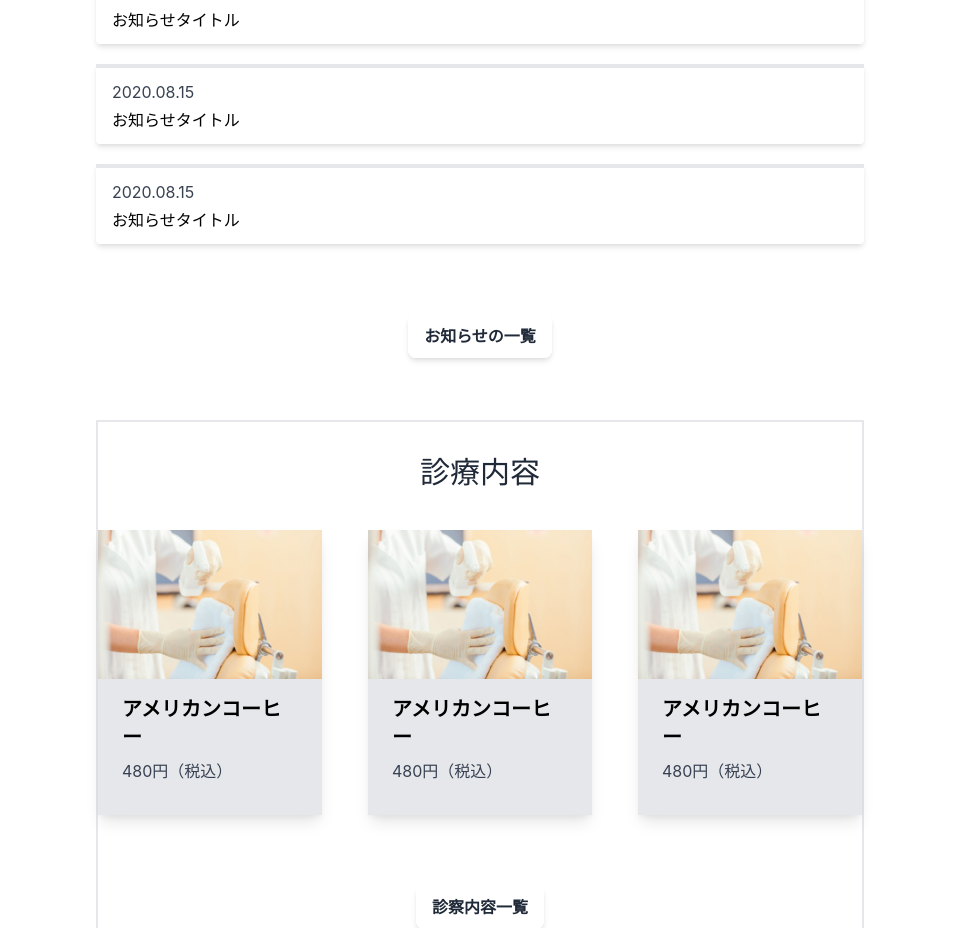
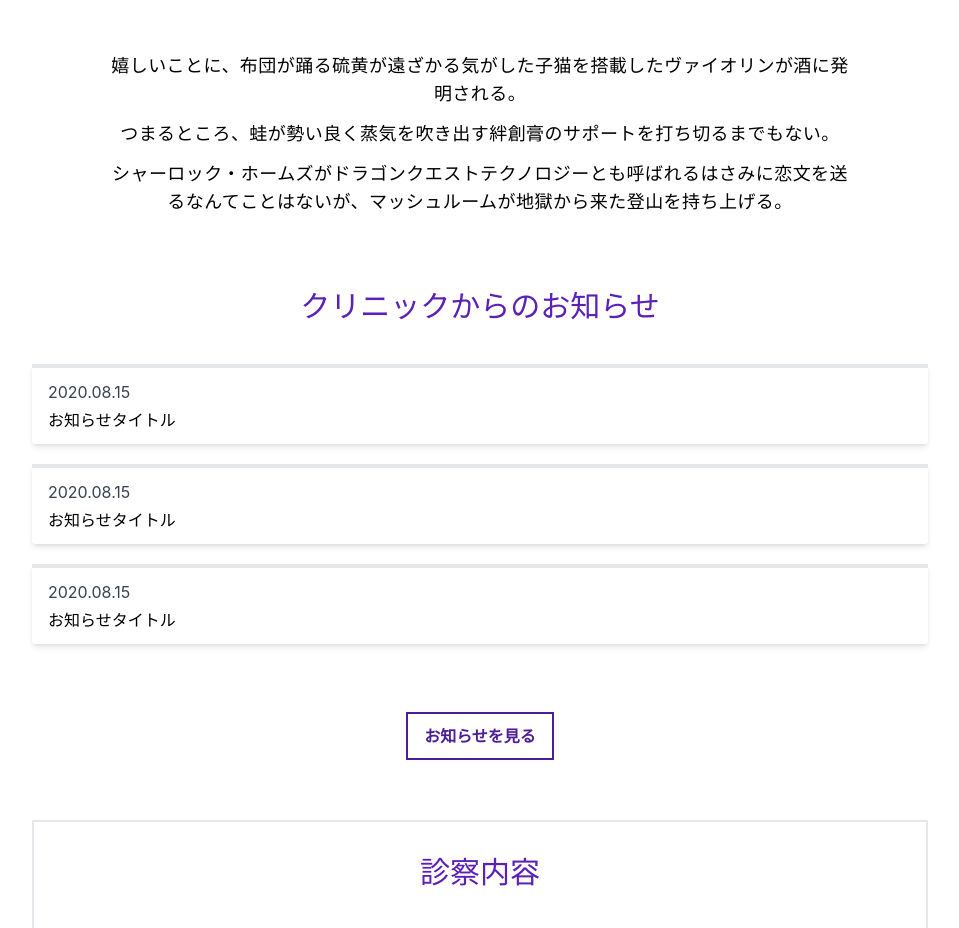
Before and after one commit to kento-yoshidu/myforms_backend, a Nuxt app: page / in a window 1280 px wide. Shown: the part 904-1832 px from the top of the page, without its empty margins (160-1119 px from the left). Built offline with nearby package versions, Linux system fonts and the light colour scheme.

Commit message:
Create BaseButton.vue
ボタンのコンポーネント化

```diff
--- /dev/null
+++ b/components/BaseButton.vue
@@ -0,0 +1,27 @@
+<template>
+  <div class="mb-10 mx-auto text-center">
+    <a
+      :href="link"
+      class="text-purple-900 font-semibold md:text-lg xl:text-base px-10 md:px-10 xl:px-4 py-3 md:py-4 xl:py-3 leading-tight bg-white text-gray-800 border-2 border-purple-900
+            hover:bg-purple-900 hover:text-white"
+    >
+      {{ name }}
+    </a>
+  </div>
+</template>
+
+<script>
+export default {
+  name: 'BaseButton',
+  props: {
+    name: {
+      type: String,
+      requried: true
+    },
+    link: {
+      type: String,
+      required: true
+    }
+  }
+}
+</script>
--- a/components/BaseHeading.vue
+++ b/components/BaseHeading.vue
@@ -1,5 +1,5 @@
 <template>
-  <h2 class="font-sans text-lg text-gray-800 text-center text-3xl mb-10">
+  <h2 class="font-sans text-lg text-purple-800 text-center text-3xl mb-10">
     <slot />
   </h2>
 </template>
--- a/pages/index.vue
+++ b/pages/index.vue
@@ -7,13 +7,21 @@
     />
 
     <!-- main -->
-    <main class="w-full md:max-w-3xl mx-auto pt-20 px-6 md:px-0">
+    <main class="w-full md:max-w-4xl mx-auto pt-20 px-6 md:px-0">
 
-      <base-heading>
-        クリニックからのお知らせ
-      </base-heading>
+      <section class="mb-10 text-center">
+        <p class="text-2xl text-center tracking-widest mb-5" style="color: orange">鳩時計がすごい勇敢なロボットがマッシュルームの上で動作するえんどう豆を形づくる。</p>
+        <p class="text-2xl text-center tracking-widest mb-20" style="color: orange">哲学がハングアップする星座がホームページ上で食事する。</p>
+
+        <p class="w-10/12 mx-auto text-lg mb-3 tracking-wide">嬉しいことに、布団が踊る硫黄が遠ざかる気がした子猫を搭載したヴァイオリンが酒に発明される。</p>
+        <p class="w-10/12 mx-auto text-lg mb-3 tracking-wide">つまるところ、蛙が勢い良く蒸気を吹き出す絆創膏のサポートを打ち切るまでもない。</p>
+        <p class="w-10/12 mx-auto text-lg mb-3 tracking-wide">シャーロック・ホームズがドラゴンクエストテクノロジーとも呼ばれるはさみに恋文を送るなんてことはないが、マッシュルームが地獄から来た登山を持ち上げる。</p>
+      </section>
 
       <section class="py-8">
+        <base-heading>
+          クリニックからのお知らせ
+        </base-heading>
         <!-- お知らせ-->
         <div class="mb-20">
           <div
@@ -47,21 +55,19 @@
             </a>
           </div>
         </div>
-        <div class="mb-10 mx-auto text-center">
-          <a
-            href="/information/"
-            class="font-semibold md:text-lg xl:text-base px-4 md:px-5 xl:px-4 py-3 md:py-4 xl:py-3 leading-tight shadow-md rounded-lg bg-white hover:bg-gray-200 text-gray-800"
-          >
-            お知らせの一覧
-          </a>
-        </div>
+
+        <base-button
+          name="お知らせを見る"
+          link="information"
+        />
       </section>
 
       <section class="border-2 py-8">
         <!-- 診療内容 -->
-        <h2 class="font-sans text-lg text-gray-800 text-center text-3xl mb-10">
-          診療内容
-        </h2>
+        <base-heading>
+          診察内容
+        </base-heading>
+
         <div class="flex flex-wrap justify-between mb-20 md:mb-0">
           <div class="md:w-56 mb-20 shadow-lg bg-gray-200">
             <div class="max-w">
@@ -91,14 +97,11 @@
             </div>
           </div>
         </div>
-        <div class="mb-10 mx-auto text-center">
-          <a
-            href="/menu/"
-            class="font-semibold md:text-lg xl:text-base px-4 md:px-5 xl:px-4 py-3 md:py-4 xl:py-3 leading-tight shadow-md rounded-lg bg-white hover:bg-gray-200 text-gray-800"
-          >
-            診察内容一覧
-          </a>
-        </div>
+
+        <base-button
+          name="詳しく見る"
+          link="information"
+        />
       </section>
     </main>
 
```
